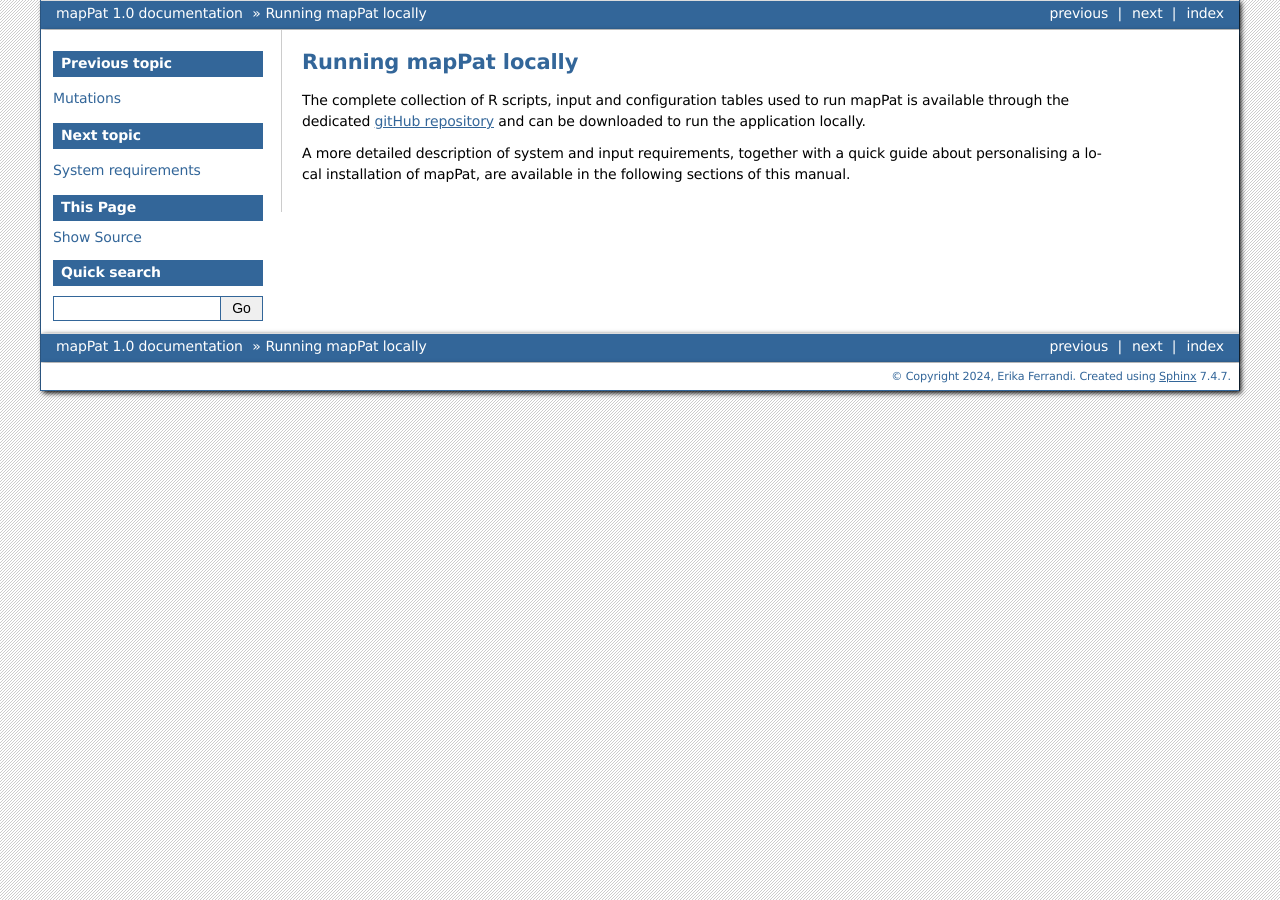
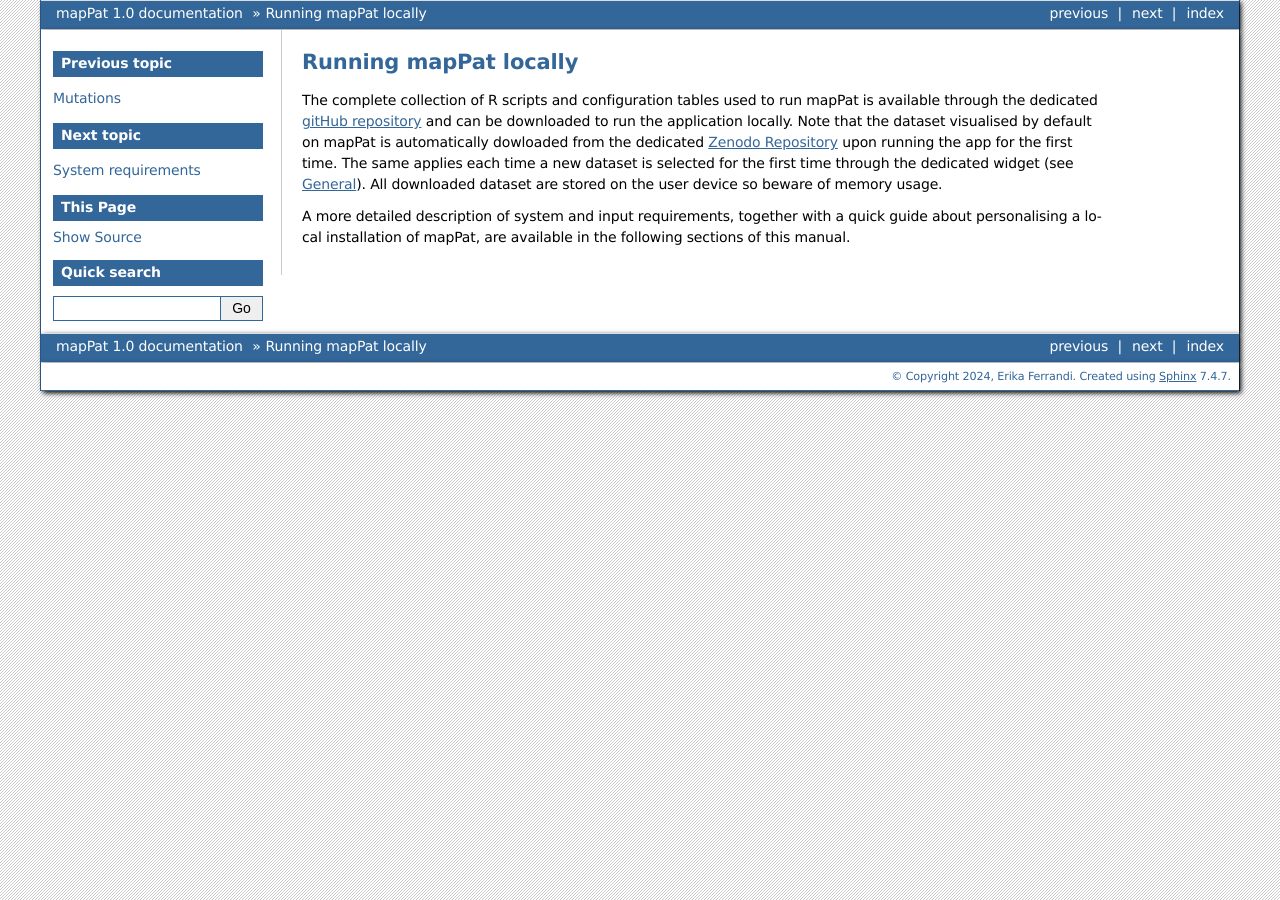
Before and after one commit to F3rika/mapPat, a Sphinx documentation site: the page built from docs/source/handsOnPersIntro.rst, in a window 1280 px wide. Built offline with Sphinx 7.4.7, drawn with Linux system fonts in a browser that asks for light colours.

Commit message:
Update handsOnPersIntro.rst

```diff
--- a/docs/source/handsOnPersIntro.rst
+++ b/docs/source/handsOnPersIntro.rst
@@ -1,6 +1,6 @@
 Running mapPat locally
 ----------------------
 
-The complete collection of R scripts, input and configuration tables used to run mapPat is available through the dedicated `gitHub repository <https://github.com/F3rika/mapPat.git>`_ and can be downloaded to run the application locally.
+The complete collection of R scripts and configuration tables used to run mapPat is available through the dedicated `gitHub repository <https://github.com/F3rika/mapPat.git>`_ and can be downloaded to run the application locally. Note that the dataset visualised by default on mapPat is automatically dowloaded from the dedicated `Zenodo Repository <https://doi.org/10.5281/zenodo.14163899>`_ upon running the app for the first time. The same applies each time a new dataset is selected for the first time through the dedicated widget (see :doc:`widgGen`). All downloaded dataset are stored on the user device so beware of memory usage.
 
 A more detailed description of system and input requirements, together with a quick guide about personalising a local installation of mapPat, are available in the following sections of this manual.
```
